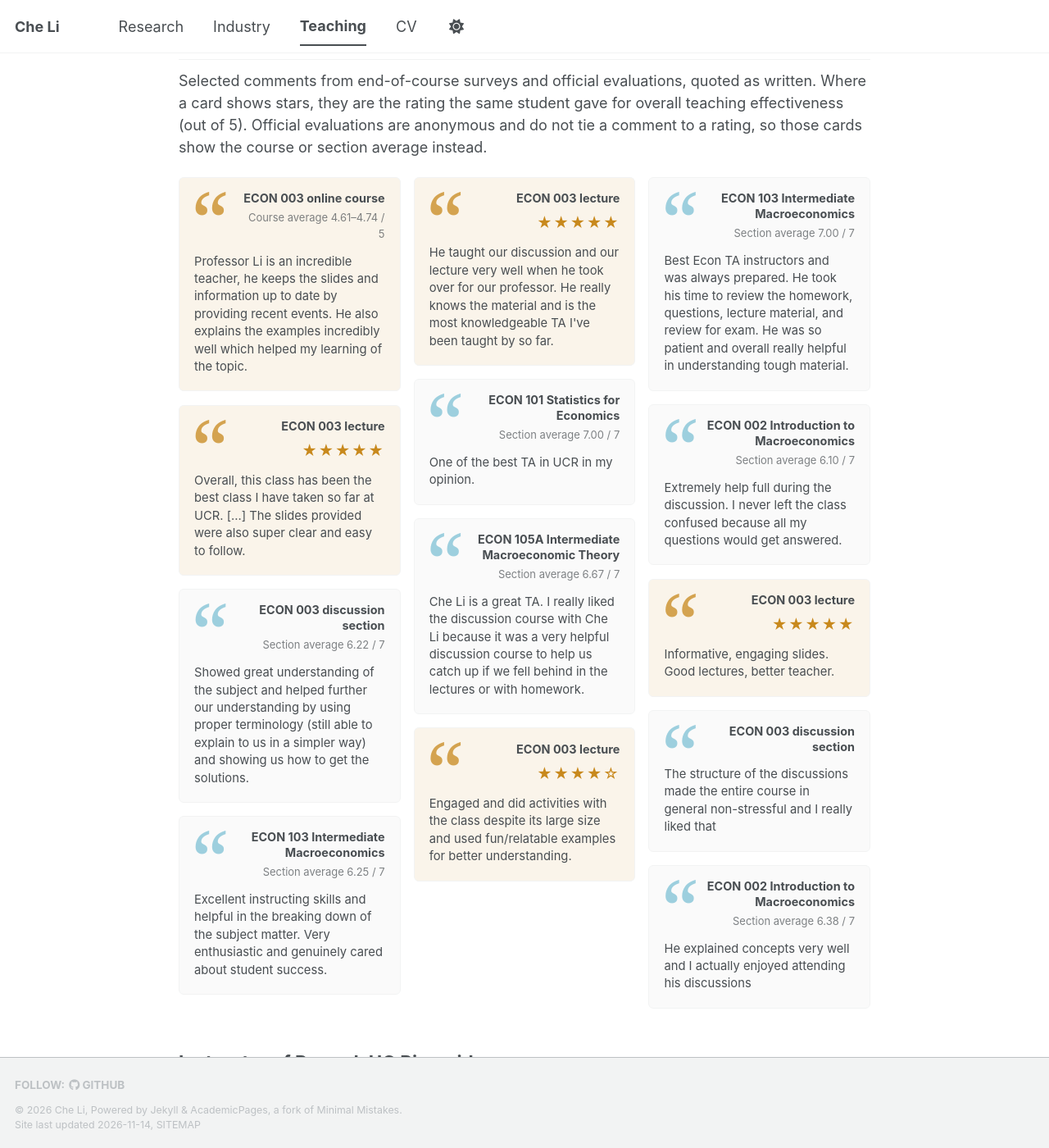
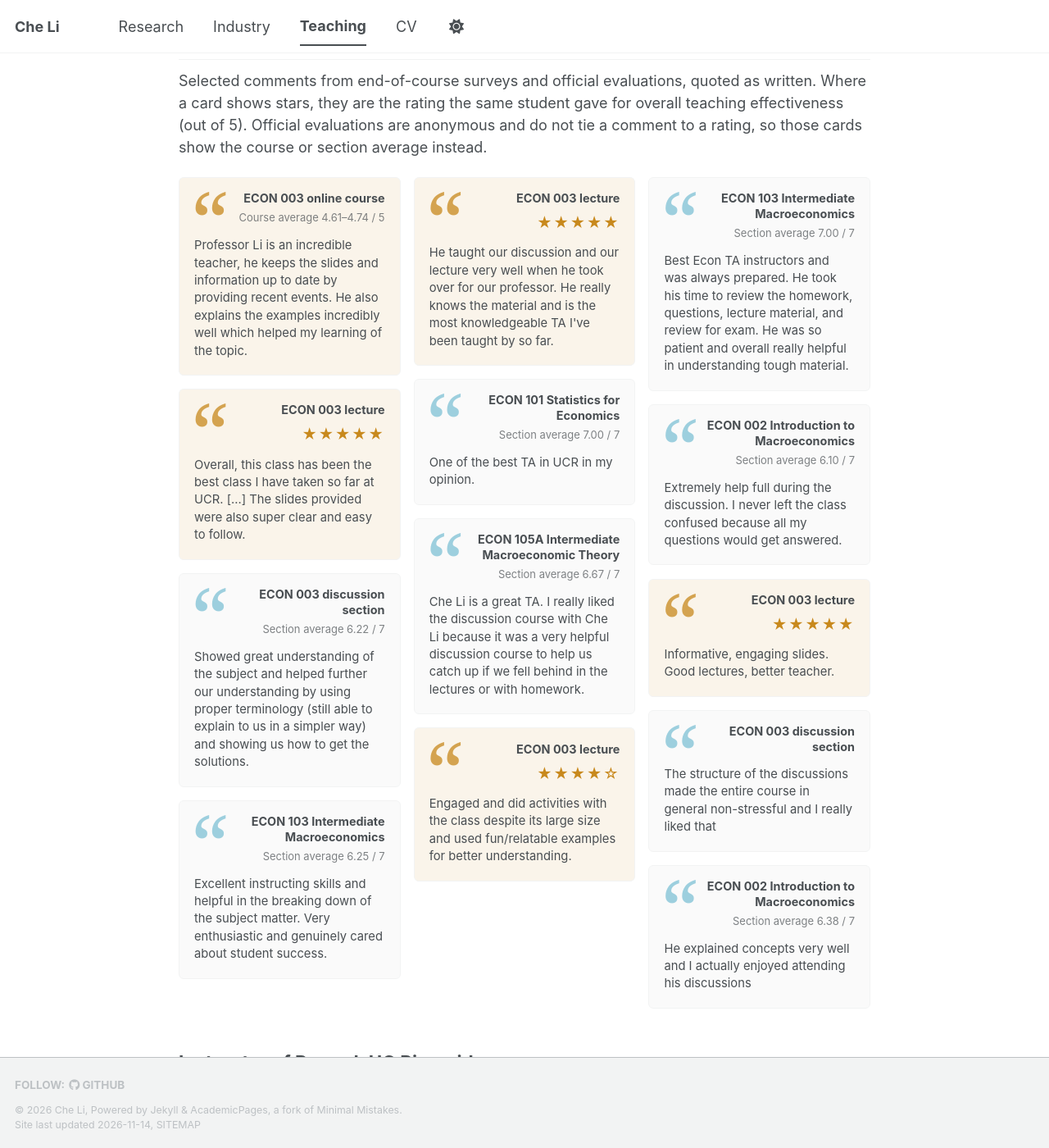
Before and after one commit to liche0907/Personal-Website, a Jekyll site: the page built from _pages/teaching.md, in a window 1280 px wide and 1400 px high, scrolled down 894 px. Shown: the whole window at 82% size. Built offline with Jekyll 4.4.1, drawn with Linux system fonts in a browser that asks for light colours; a script bundle is joined from its source files by our own code; a style sheet for code colours, icons or effects is not loaded.

Commit message:
Comment cards: fit the rating line on one row

```diff
--- a/_sass/layout/_custom.scss
+++ b/_sass/layout/_custom.scss
@@ -106,7 +106,7 @@
 
 .quote-card .quote-avg {
   margin-top: 0.35em;
-  padding-left: 4.5em;
+  padding-left: 3.8em;
   text-align: right;
   font-size: 0.72em;
   color: var(--global-text-color);
```
